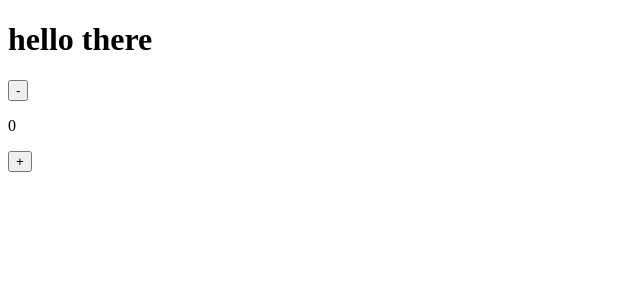
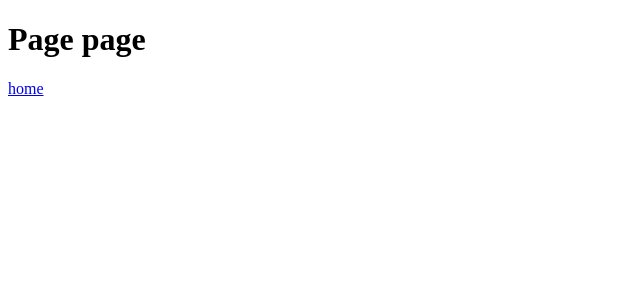
Before and after one commit to Arunjoseph3007/on-events, a React (Vite) app: page /page in a window 1280 px wide. Shown: the top 300 px of the page, without its empty margins (0-640 px from the left). Built offline with nearby package versions, Linux system fonts and the light colour scheme.

Commit message:
Client side routing using react router

```diff
--- a/frontend/client.tsx
+++ b/frontend/client.tsx
@@ -1,7 +1,13 @@
 import { hydrateRoot } from "react-dom/client";
 import React from "react";
-import App from "./app";
+import Router from "./router";
+import { BrowserRouter } from "react-router-dom";
 
 console.log("Hydration started...");
 
-hydrateRoot(document.getElementById("app")!, <App />);
+hydrateRoot(
+  document.getElementById("app")!,
+  <BrowserRouter>
+    <Router />
+  </BrowserRouter>
+);
--- a/frontend/app.tsx
+++ b/frontend/pages/index.tsx
@@ -1,14 +1,16 @@
 import { useState } from "react";
+import { Link } from "react-router-dom";
 
-export default function App() {
+export default function HomePage() {
   const [count, setCount] = useState(0);
 
   return (
     <div>
-      <h1>hello there</h1>
+      <h1>Index page</h1>
       <button onClick={() => setCount((p) => p - 1)}>-</button>
       <p>{count}</p>
       <button onClick={() => setCount((p) => p + 1)}>+</button>
+      <Link to={"/page"}>page</Link>
     </div>
   );
 }
--- /dev/null
+++ b/frontend/pages/page.tsx
@@ -0,0 +1,10 @@
+import { Link } from "react-router-dom";
+
+export default function Page() {
+  return (
+    <div>
+      <h1>Page page</h1>
+      <Link to={'/'}>home</Link>
+    </div>
+  );
+}
--- /dev/null
+++ b/frontend/router.tsx
@@ -0,0 +1,12 @@
+import { Routes, Route } from "react-router-dom";
+import HomePage from "./pages/index";
+import Page from "./pages/page";
+
+export default function Router() {
+  return (
+    <Routes>
+      <Route index element={<HomePage />} />
+      <Route path="/page" element={<Page />} />
+    </Routes>
+  );
+}
--- a/package.json
+++ b/package.json
@@ -48,6 +48,7 @@
     "postgres": "^3.4.4",
     "react": "^18.2.0",
     "react-dom": "^18.2.0",
+    "react-router-dom": "^6.22.3",
     "zod": "^3.22.4"
   }
 }
--- a/src/base.ts
+++ b/src/base.ts
@@ -27,7 +27,7 @@ app.use(express.static("./public"));
 app.use(playMiddleware);
 
 // Health check route
-app.get("/", (_, res) => res.json({ hello: "world" }));
+app.get("/health", (_, res) => res.json({ hello: "world" }));
 
 // Resource routers
 app.use(AccountsRouter.path, AccountsRouter.router);
--- a/src/dev.ts
+++ b/src/dev.ts
@@ -20,8 +20,9 @@ createServer({
     try {
       const template = await vite.transformIndexHtml(url, HTML);
       const { render } = await vite.ssrLoadModule("/frontend/server.tsx");
+      const rendered = await render({ path: req.originalUrl });
 
-      const html = template.replace(`<!--ssr-outlet-->`, render);
+      const html = template.replace(`<!--ssr-outlet-->`, rendered ?? "");
       res.status(200).set({ "Content-Type": "text/html" }).end(html);
     } catch (error) {
       next(error);
```
Also changed, not shown: frontend/server.tsx (+10 -3 lines), 1 other file (tests, documents, lock files or other folders).
